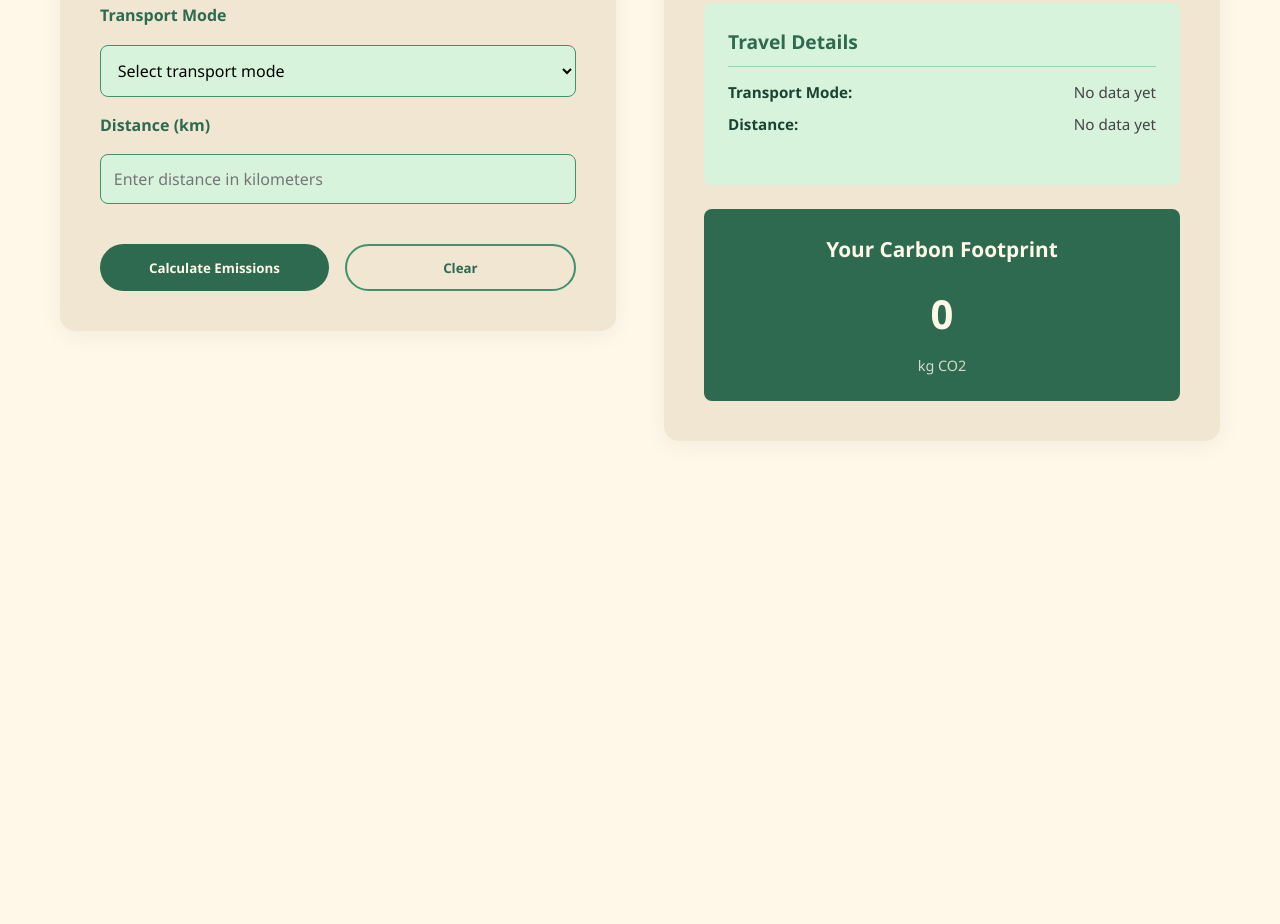
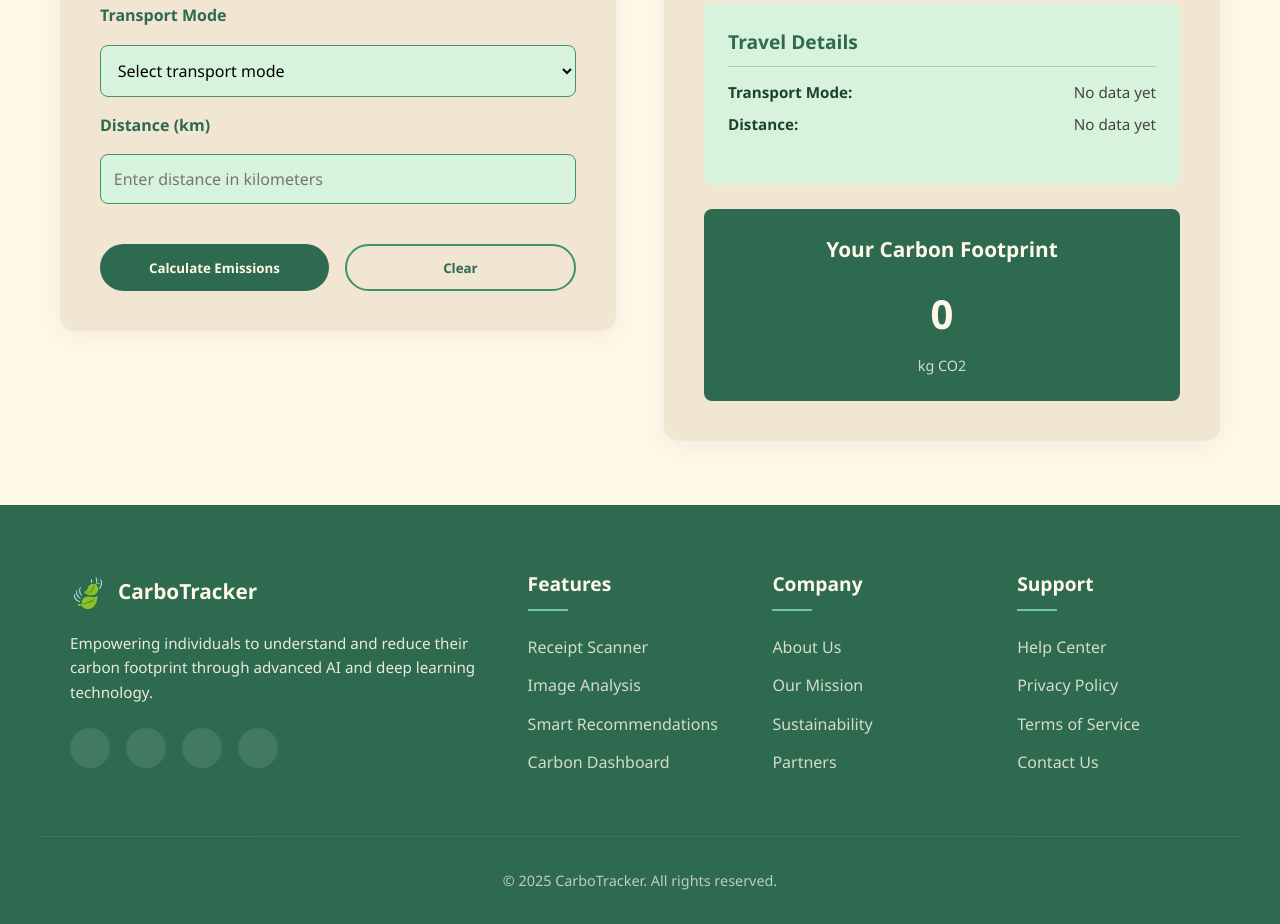
Before and after one commit to Tamanna-Nahar/CarbonTracker, a plain HTML site: page static/transport_emissions.html in a window 1280 px wide. Shown: the part 481-1405 px from the top of the page. Before the commit the page ends 986 px from the top, so only its background shows below. Drawn offline with Linux system fonts and the light colour scheme.

Commit message:
Updated carbon emission data and transport page

```diff
--- a/static/transport_emissions.html
+++ b/static/transport_emissions.html
@@ -342,6 +342,122 @@
                 display: none;
             }
         }
+        footer {
+            background-color: var(--dark-green);
+            color: var(--text-light);
+            padding: 4rem 0 2rem;
+            width: 100%;
+            background: var(--dark-green);
+        }
+        .footer-content {
+            display: grid;
+            grid-template-columns: 2fr 1fr 1fr 1fr;
+            grid-auto-flow: column;
+            gap: 2rem;
+            align-items: start;
+            justify-content: start;
+            width: 100%;
+        }
+        .footer-content > div {
+            min-width: 0;
+            box-sizing: border-box;
+            padding: 0 10px;
+        }
+        .footer-logo {
+            display: flex;
+            align-items: center;
+            gap: 12px;
+            font-size: 1.3rem;
+            font-weight: 700;
+            margin-bottom: 1rem;
+        }
+        .footer-about p {
+            margin-bottom: 1.5rem;
+            font-size: 0.95rem;
+            opacity: 0.9;
+        }
+        .social-icons {
+            display: flex;
+            gap: 1rem;
+        }
+        .social-icons a {
+            display: flex;
+            align-items: center;
+            justify-content: center;
+            width: 40px;
+            height: 40px;
+            border-radius: 50%;
+            background-color: rgba(255, 255, 255, 0.1);
+            color: var(--text-light);
+            transition: all 0.3s ease;
+        }
+        .social-icons a:hover {
+            background-color: var(--accent);
+            color: var(--dark-green);
+            transform: translateY(-3px);
+        }
+        .footer-links h3 {
+            font-size: 1.2rem;
+            margin-bottom: 1.5rem;
+            position: relative;
+            padding-bottom: 0.7rem;
+        }
+        .footer-links h3::after {
+            content: '';
+            position: absolute;
+            bottom: 0;
+            left: 0;
+            width: 40px;
+            height: 2px;
+            background-color: var(--accent);
+        }
+        .footer-links ul {
+            list-style: none;
+        }
+        .footer-links li {
+            margin-bottom: 0.8rem;
+        }
+        .footer-links a {
+            color: var(--text-light);
+            opacity: 0.8;
+            text-decoration: none;
+            transition: all 0.3s ease;
+        }
+        .footer-links a:hover {
+            opacity: 1;
+            color: var(--accent);
+            padding-left: 5px;
+        }
+        .copyright {
+            text-align: center;
+            margin-top: 3rem;
+            padding-top: 2rem;
+            border-top: 1px solid rgba(255, 255, 255, 0.1);
+            font-size: 0.9rem;
+            opacity: 0.7;
+        }
+        @media (max-width: 992px) {
+            .footer-content {
+                grid-template-columns: 1fr 1fr;
+                gap: 3rem;
+            }
+        }
+        @media (max-width: 768px) {
+            .nav-links {
+                display: none;
+            }
+            .upload-container, .results-container {
+                padding: 1rem;
+            }
+            .footer-content {
+                grid-template-columns: 1fr;
+                gap: 3rem;
+                grid-auto-flow: row;
+            }
+            .footer-content > div {
+                padding: 0;
+            }
+        }
     </style>
 </head>
 <body>
@@ -426,6 +542,54 @@
             </div>
         </div>
     </section>
+        <footer>
+        <div class="container footer-content">
+            <div class="footer-about">
+                <div class="footer-logo">
+                    <span class="leaf-icon">🍃</span>
+                    <span>CarboTracker</span>
+                </div>
+                <p>Empowering individuals to understand and reduce their carbon footprint through advanced AI and deep learning technology.</p>
+                <div class="social-icons">
+                    <a href="#"><i class="fas fa-globe"></i></a>
+                    <a href="#"><i class="fas fa-mobile-alt"></i></a>
+                    <a href="#"><i class="fas fa-book"></i></a>
+                    <a href="#"><i class="fas fa-camera"></i></a>
+                </div>
+            </div>
+            <div class="footer-links">
+                <h3>Features</h3>
+                <ul>
+                    <li><a href="#">Receipt Scanner</a></li>
+                    <li><a href="#">Image Analysis</a></li>
+                    <li><a href="#">Smart Recommendations</a></li>
+                    <li><a href="#">Carbon Dashboard</a></li>
+                </ul>
+            </div>
+            <div class="footer-links">
+                <h3>Company</h3>
+                <ul>
+                    <li><a href="#">About Us</a></li>
+                    <li><a href="#">Our Mission</a></li>
+                    <li><a href="#">Sustainability</a></li>
+                    <li><a href="#">Partners</a></li>
+                </ul>
+            </div>
+            <div class="footer-links">
+                <h3>Support</h3>
+                <ul>
+                    <li><a href="#">Help Center</a></li>
+                    <li><a href="#">Privacy Policy</a></li>
+                    <li><a href="#">Terms of Service</a></li>
+                    <li><a href="#">Contact Us</a></li>
+                </ul>
+            </div>
+        </div>
+        <div class="copyright container">
+            <p>© 2025 CarboTracker. All rights reserved.</p>
+        </div>
+    </footer>
+
 
     <script>
         // Initialize UI on page load
--- a/static/transport_emissions.json
+++ b/static/transport_emissions.json
@@ -1,3 +1,4 @@
 [{"transport_mode": "car", "distance_km": 100.0, "carbon_emissions_kg": 19.2}]
 [{"transport_mode": "car_petrol", "distance_km": 100.0, "carbon_emissions_kg": 19.2}]
 [{"transport_mode": "car_petrol", "distance_km": 100.0, "carbon_emissions_kg": 19.2}]
+[{"transport_mode": "car_electric", "distance_km": 230.0, "carbon_emissions_kg": 24.15}]
```
Also changed, not shown: 2 other files.
